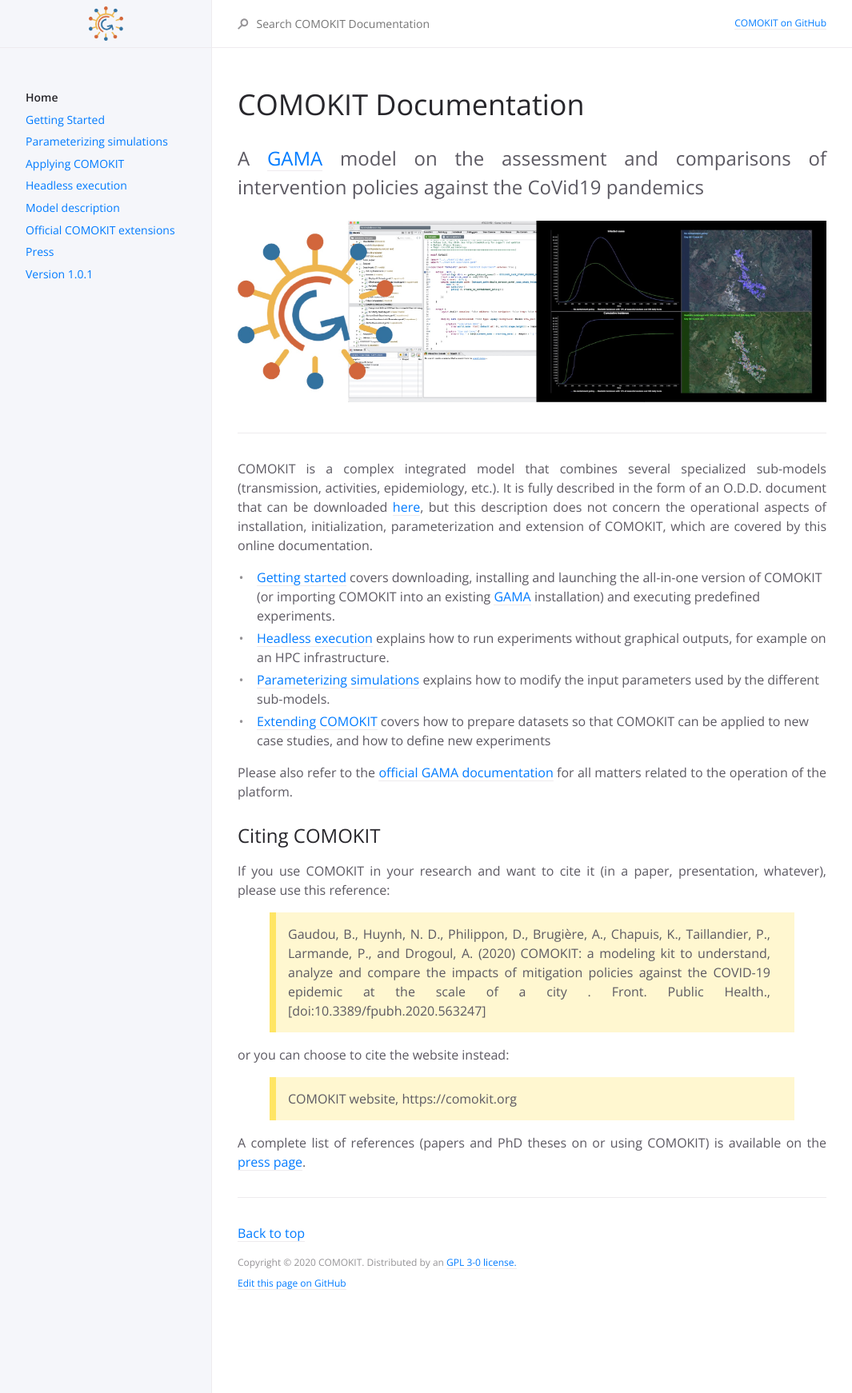
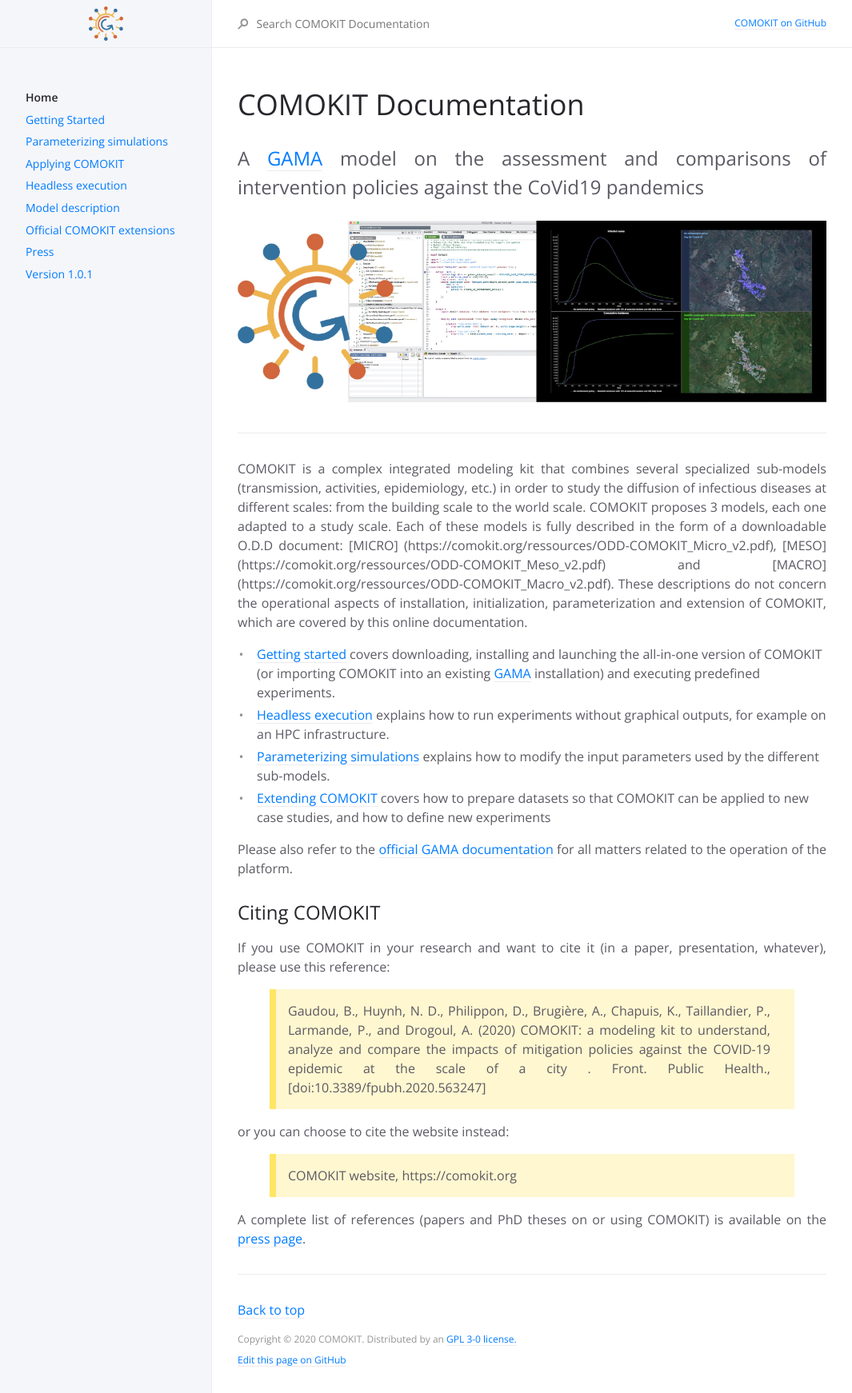
Before and after one commit to COMOKIT/COMOKIT-Website, a Jekyll site: the page built from docs/docs/index.md, in a window 1280 px wide. Shown: the whole page at 80% size, without its empty margins (107-1172 px from the left). Built offline with Jekyll 4.4.1, drawn with Linux system fonts in a browser that asks for light colours.

Commit message:
Update index.md

```diff
--- a/docs/docs/index.md
+++ b/docs/docs/index.md
@@ -18,7 +18,7 @@
 
 ---
 
-COMOKIT is a complex integrated model that combines several specialized sub-models (transmission, activities, epidemiology, etc.). It is fully described in the form of an O.D.D. document that can be downloaded [here](https://comokit.org/ressources/ODD-COMOKIT_v1.pdf), but this description does not concern the operational aspects of installation, initialization, parameterization and extension of COMOKIT, which are covered by this online documentation.
+COMOKIT is a complex integrated modeling kit that combines several specialized sub-models (transmission, activities, epidemiology, etc.) in order to study the diffusion of infectious diseases at different scales: from the building scale to the world scale. COMOKIT proposes 3 models, each one adapted to a study scale. Each of these models is fully described in the form of a downloadable O.D.D document: [MICRO] (https://comokit.org/ressources/ODD-COMOKIT_Micro_v2.pdf), [MESO] (https://comokit.org/ressources/ODD-COMOKIT_Meso_v2.pdf) and [MACRO] (https://comokit.org/ressources/ODD-COMOKIT_Macro_v2.pdf). These descriptions do not concern the operational aspects of installation, initialization, parameterization and extension of COMOKIT, which are covered by this online documentation.
 
 - [Getting started](gettingStarted) covers downloading, installing and launching the all-in-one version of COMOKIT (or importing COMOKIT into an existing [GAMA](http://gama-platform.org) installation) and executing predefined experiments.
 - [Headless execution](headless) explains how to run experiments without graphical outputs, for example on an HPC infrastructure.
```
